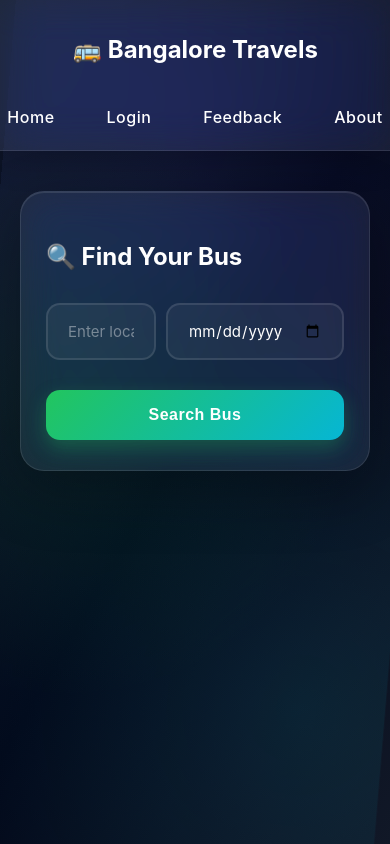
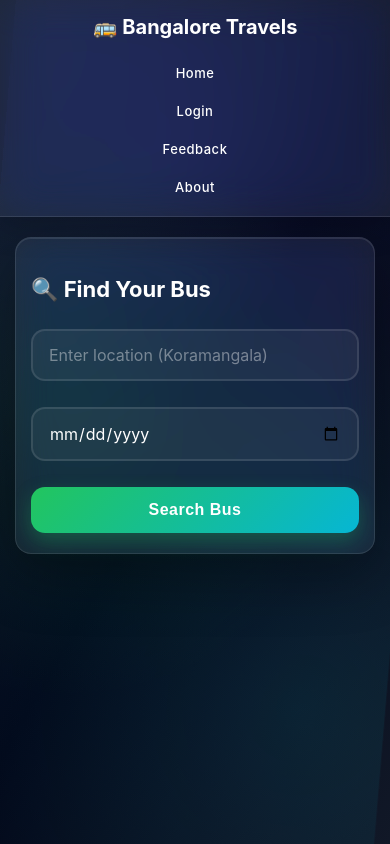
Before and after one commit to bharathpriya/Bangalore-Travels, a React (Vite) app: page / in a window 390 px wide. Built offline with nearby package versions, Linux system fonts and the light colour scheme.

Commit message:
Enhance mobile responsiveness for all containers, buttons, forms, and navbar

```diff
--- a/src/index.css
+++ b/src/index.css
@@ -503,29 +503,120 @@ button:active::after {
 }
 
 /* ===================================
-   RESPONSIVE DESIGN
+   RESPONSIVE DESIGN (MOBILE OPTIMIZED)
    =================================== */
 
 @media (max-width: 768px) {
+  /* Navbar */
   .navbar {
-    padding: 15px 30px;
+    padding: 15px 20px;
     flex-direction: column;
-    gap: 15px;
+    gap: 10px;
+    text-align: center;
+  }
+
+  .navbar h2 {
+    margin: 0 0 10px 0;
+    font-size: 24px;
+    width: 100%;
+  }
+
+  .navbar div {
+    display: flex;
+    flex-wrap: wrap;
+    justify-content: center;
+    gap: 12px;
   }
 
   .navbar a {
-    margin: 0 10px;
+    margin: 0;
+    padding: 6px 10px;
+    font-size: 14px;
   }
 
+  /* Containers */
   .container {
-    margin: 40px 20px;
-    padding: 30px 25px;
+    margin: 20px 15px;
+    padding: 25px 20px;
+    border-radius: 16px;
+  }
+
+  h2 {
+    font-size: 22px;
+  }
+
+  /* Inputs & Buttons (Bigger touch targets) */
+  input {
+    padding: 14px 16px;
+    font-size: 16px; /* Prevents iOS auto-zoom */
+    margin: 8px 0;
+  }
+
+  button {
+    padding: 14px;
+    font-size: 16px;
+  }
+
+  /* Cards & Price Tags */
+  .card {
+    padding: 18px;
+    margin-top: 15px;
+  }
+
+  .card h3 {
+    font-size: 18px;
+    margin-top: 5px;
   }
 
   .price {
     position: static;
+    display: block;
+    margin-top: 15px;
+    width: fit-content;
+    font-size: 16px;
+    padding: 6px 12px;
+  }
+
+  /* Booking Page & Payment */
+  .selected-bus {
+    padding: 20px;
+    margin-bottom: 20px;
+  }
+
+  .selected-bus h3 {
+    font-size: 20px;
+    margin-top: 0;
+  }
+
+  .price-tag {
+    float: none;
     display: inline-block;
-    margin-top: 10px;
+    margin-top: 15px;
+    font-size: 16px;
+  }
+
+  /* Flex Layouts in Forms (like Payment) */
+  div[style*="display: flex"] {
+    flex-direction: column;
+    gap: 10px !important;
+  }
+
+  /* Payment Specific */
+  #payment-methods button {
+    margin-top: 0;
+  }
+}
+
+@media (max-width: 480px) {
+  .navbar h2 {
+    font-size: 20px;
+  }
+  .navbar a {
+    font-size: 13px;
+    padding: 6px 8px;
+  }
+  .container {
+    padding: 20px 15px;
   }
 }
 
```
